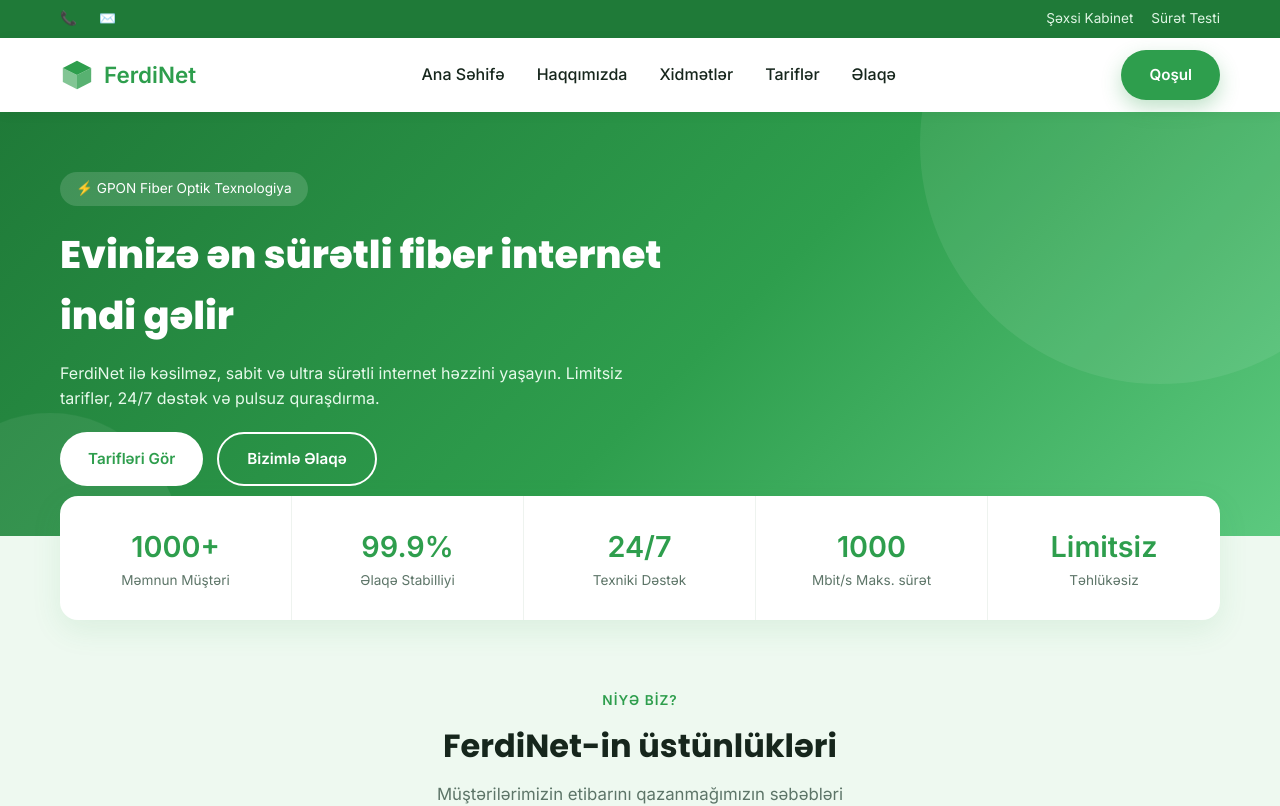
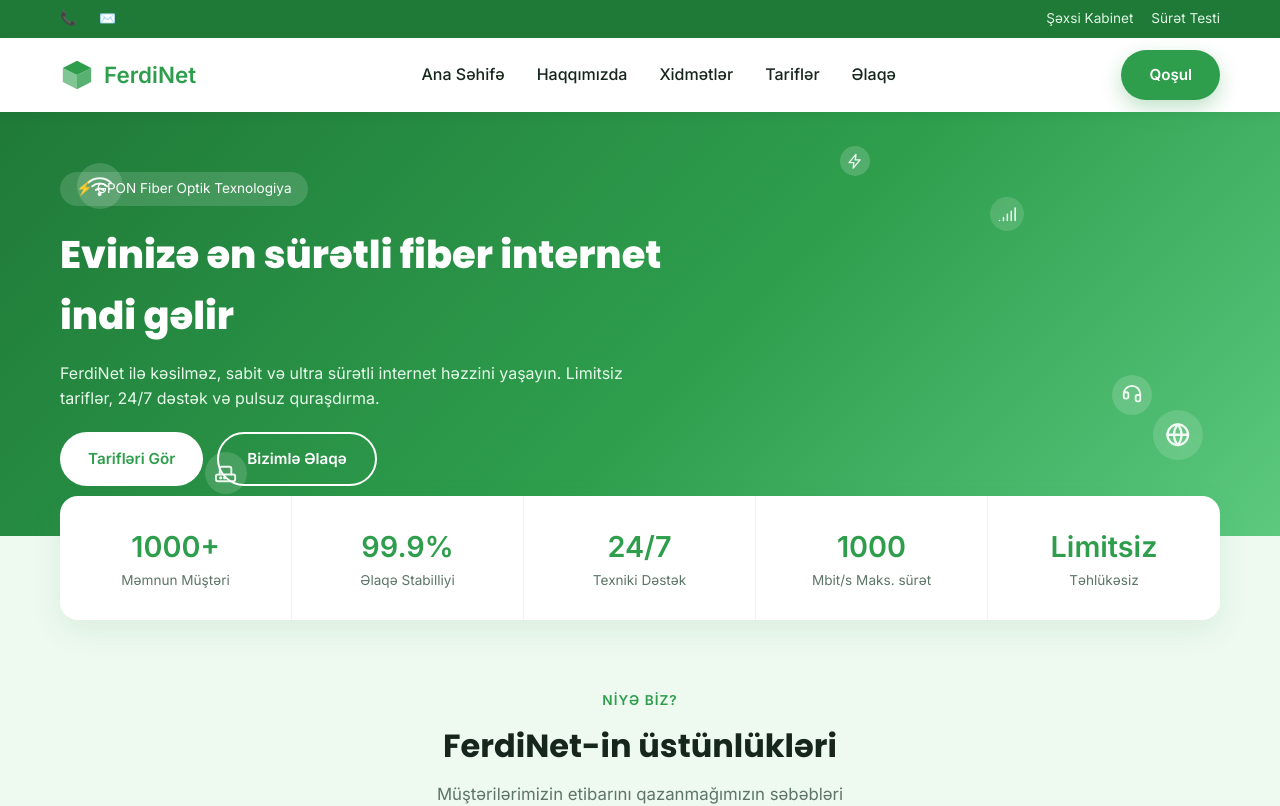
Before and after one commit to Samir210-az/FerdiNet, a Next.js app: page / in a window 1280 px wide. Shown: the top 806 px of the page. Built offline with nearby package versions, Linux system fonts and the light colour scheme.

Commit message:
Düzəliş: İndirim->Endirim; Parallax effekti gücləndirildi (görünən hala gəldi); bütün səhifələrin banner-lərinə üzən ikon nişanları (wifi, qulaqlıq, router, siqnal, ildırım, qlobus) əlavə edildi

```diff
--- a/src/app/elaqe/page.tsx
+++ b/src/app/elaqe/page.tsx
@@ -2,6 +2,7 @@
 import Header from "@/components/Header";
 import Footer from "@/components/Footer";
 import Link from "next/link";
+import BannerDecor from "@/components/BannerDecor";
 import { useState } from "react";
 import { collection, addDoc, serverTimestamp } from "firebase/firestore";
 import { db } from "@/lib/firebase";
@@ -31,6 +32,7 @@
     <>
       <Header />
       <section className="banner" style={{padding:"50px 0 40px"}}>
+        <BannerDecor compact />
         <div className="container">
           <div className="breadcrumb"><Link href="/">Ana Səhifə</Link> › <span>Əlaqə</span></div>
           <h1>Bizimlə Əlaqə</h1>
--- a/src/app/haqqinda/page.tsx
+++ b/src/app/haqqinda/page.tsx
@@ -1,6 +1,7 @@
 import Header from "@/components/Header";
 import Footer from "@/components/Footer";
 import Link from "next/link";
+import BannerDecor from "@/components/BannerDecor";
 
 export const metadata = { title: "Haqqımızda - FerdiNet" };
 
@@ -27,6 +28,7 @@
     <>
       <Header />
       <section className="banner" style={{padding:"50px 0 40px"}}>
+        <BannerDecor compact />
         <div className="container">
           <div className="breadcrumb"><Link href="/">Ana Səhifə</Link> › <span>Haqqımızda</span></div>
           <h1>FerdiNet haqqında</h1>
--- a/src/app/page.tsx
+++ b/src/app/page.tsx
@@ -2,15 +2,14 @@
 import Footer from "@/components/Footer";
 import Link from "next/link";
 import { PLANS } from "@/lib/plans";
-import ParallaxBlob from "@/components/Parallax";
+import BannerDecor from "@/components/BannerDecor";
 
 export default function Home() {
   return (
     <>
       <Header />
       <section className="banner">
-        <ParallaxBlob speed={0.25} style={{width:480,height:480,borderRadius:"50%",background:"rgba(255,255,255,.08)",top:-180,right:-120}} />
-        <ParallaxBlob speed={-0.15} style={{width:260,height:260,borderRadius:"50%",background:"rgba(255,255,255,.07)",bottom:-120,left:-80}} />
+        <BannerDecor />
         <div className="container">
           <div style={{display:"inline-flex",alignItems:"center",gap:8,background:"rgba(255,255,255,.15)",padding:"6px 16px",borderRadius:50,fontSize:".85rem",marginBottom:18,position:"relative",zIndex:2}}>⚡ GPON Fiber Optik Texnologiya</div>
           <h1>Evinizə ən sürətli fiber internet indi gəlir</h1>
--- a/src/app/tariflar/page.tsx
+++ b/src/app/tariflar/page.tsx
@@ -1,6 +1,7 @@
 import Header from "@/components/Header";
 import Footer from "@/components/Footer";
 import Link from "next/link";
+import BannerDecor from "@/components/BannerDecor";
 import { PLANS } from "@/lib/plans";
 
 export const metadata = { title: "Tariflər - FerdiNet" };
@@ -10,6 +11,7 @@
     <>
       <Header />
       <section className="banner" style={{padding:"50px 0 40px"}}>
+        <BannerDecor compact />
         <div className="container">
           <div className="breadcrumb"><Link href="/">Ana Səhifə</Link> › <span>Tariflər</span></div>
           <h1>İnternet Tarifləri — Sürətli, Limitsiz, Sərfəli</h1>
@@ -40,7 +42,7 @@
             {[
               { t: "İlk Ay Pulsuz", d: "Yeni müştərilər üçün ilk ay tamamilə pulsuzdur.", color: "#f59e0b",
                 icon: <><path d="M12 1v6m0 10v6M4.2 4.2l4.2 4.2m7.2 7.2 4.2 4.2M1 12h6m10 0h6M4.2 19.8l4.2-4.2m7.2-7.2 4.2-4.2"/></> },
-              { t: "İllik Ödəniş İndirimi", d: "İl ərzində ödəyənlərə 2 ay pulsuz hədiyyə.", color: "#3b82f6",
+              { t: "İllik Ödəniş Endirimi", d: "İl ərzində ödəyənlərə 2 ay pulsuz hədiyyə.", color: "#3b82f6",
                 icon: <><rect x="3" y="4" width="18" height="18" rx="2"/><path d="M16 2v4M8 2v4M3 10h18"/><path d="M9 16l2 2 4-4"/></> },
               { t: "Dost Gətir", d: "Hər dost üçün hesabınıza 1 ay pulsuz internet.", color: "#ec4899",
                 icon: <><circle cx="9" cy="7" r="4"/><path d="M2 21v-2a4 4 0 0 1 4-4h6a4 4 0 0 1 4 4v2"/><circle cx="18" cy="7" r="3" opacity=".6"/><path d="M22 21v-2a3 3 0 0 0-2-2.83"/></> },
--- a/src/app/xidmetler/page.tsx
+++ b/src/app/xidmetler/page.tsx
@@ -1,6 +1,7 @@
 import Header from "@/components/Header";
 import Footer from "@/components/Footer";
 import Link from "next/link";
+import BannerDecor from "@/components/BannerDecor";
 
 export const metadata = { title: "Xidmətlər - FerdiNet" };
 
@@ -27,6 +28,7 @@
     <>
       <Header />
       <section className="banner" style={{padding:"50px 0 40px"}}>
+        <BannerDecor compact />
         <div className="container">
           <div className="breadcrumb"><Link href="/">Ana Səhifə</Link> › <span>Xidmətlər</span></div>
           <h1>Xidmətlərimiz</h1>
--- /dev/null
+++ b/src/components/BannerDecor.tsx
@@ -0,0 +1,83 @@
+import ParallaxBlob from "./Parallax";
+
+const ICONS = {
+  wifi: (
+    <><path d="M5 12.55a11 11 0 0 1 14.08 0" /><path d="M1.42 9a16 16 0 0 1 21.16 0" /><path d="M8.53 16.11a6 6 0 0 1 6.95 0" /><circle cx="12" cy="20" r="1" /></>
+  ),
+  headset: (
+    <><path d="M3 11a9 9 0 0 1 18 0v6a2 2 0 0 1-2 2h-1a2 2 0 0 1-2-2v-3a2 2 0 0 1 2-2h3" /><path d="M3 11v3a2 2 0 0 0 2 2h1a2 2 0 0 0 2-2v-3a2 2 0 0 0-2-2H3" /></>
+  ),
+  router: (
+    <><rect x="2" y="14" width="20" height="7" rx="2" /><path d="M6 14V8a2 2 0 0 1 2-2h8a2 2 0 0 1 2 2v6" /><circle cx="7" cy="17.5" r=".7" fill="currentColor" /><circle cx="11" cy="17.5" r=".7" fill="currentColor" /></>
+  ),
+  signal: (
+    <><path d="M2 20h.01M7 20v-4M12 20v-8M17 20V8M22 20V4" /></>
+  ),
+  bolt: (
+    <path d="M13 2 3 14h7l-1 8 10-12h-7z" />
+  ),
+  globe: (
+    <><circle cx="12" cy="12" r="9" /><path d="M3 12h18M12 3a14 14 0 0 1 0 18M12 3a14 14 0 0 0 0 18" /></>
+  ),
+};
+
+const PRESETS: { icon: keyof typeof ICONS; top?: string; left?: string; right?: string; bottom?: string; size: number; speed: number; opacity: number }[] = [
+  { icon: "wifi", top: "12%", left: "6%", size: 46, speed: -0.18, opacity: 0.16 },
+  { icon: "headset", top: "62%", right: "10%", size: 40, speed: 0.22, opacity: 0.16 },
+  { icon: "signal", top: "20%", right: "20%", size: 34, speed: -0.12, opacity: 0.14 },
+  { icon: "router", bottom: "10%", left: "16%", size: 42, speed: 0.16, opacity: 0.15 },
+  { icon: "bolt", top: "8%", right: "32%", size: 30, speed: -0.25, opacity: 0.18 },
+  { icon: "globe", bottom: "18%", right: "6%", size: 50, speed: 0.1, opacity: 0.14 },
+];
+
+/**
+ * Banner daxilində üzən, parallax hərəkət edən ikon nişanları.
+ * compact=true: kiçik (alt səhifə) banner-lər üçün daha az/kiçik element.
+ */
+export default function BannerDecor({ compact = false }: { compact?: boolean }) {
+  const items = compact ? PRESETS.slice(0, 3) : PRESETS;
+  return (
+    <>
+      {items.map((p, i) => (
+        <ParallaxBlob
+          key={i}
+          speed={p.speed}
+          style={{
+            top: p.top,
+            left: p.left,
+            right: p.right,
+            bottom: p.bottom,
+            width: p.size,
+            height: p.size,
+            zIndex: 1,
+          }}
+        >
+          <div
+            style={{
+              width: "100%",
+              height: "100%",
+              borderRadius: "50%",
+              background: `rgba(255,255,255,${p.opacity})`,
+              display: "flex",
+              alignItems: "center",
+              justifyContent: "center",
+              backdropFilter: "blur(2px)",
+            }}
+          >
+            <svg
+              viewBox="0 0 24 24"
+              fill="none"
+              stroke="#fff"
+              strokeWidth="2"
+              strokeLinecap="round"
+              strokeLinejoin="round"
+              style={{ width: "55%", height: "55%", opacity: 0.9 }}
+            >
+              {ICONS[p.icon]}
+            </svg>
+          </div>
+        </ParallaxBlob>
+      ))}
+    </>
+  );
+}
--- a/src/components/Parallax.tsx
+++ b/src/components/Parallax.tsx
@@ -2,37 +2,43 @@
 import { useEffect, useRef } from "react";
 
 /**
- * Sürüşmə zamanı fərqli sürətlə hərəkət edən dekorativ fon elementi.
- * speed > 0: aşağıya doğru daha yavaş/sürətli hərəkət edir (parallax effekti).
+ * Sürüşmə zamanı fərqli sürətlə hərəkət edən dekorativ fon elementi (parallax).
+ * speed: müsbət = aşağı sürətlə düşür, mənfi = əksinə yuxarı hərəkət edir.
  */
 export default function ParallaxBlob({
   speed = 0.3,
   className = "",
   style = {},
+  children,
 }: {
   speed?: number;
   className?: string;
   style?: React.CSSProperties;
+  children?: React.ReactNode;
 }) {
   const ref = useRef<HTMLDivElement>(null);
 
   useEffect(() => {
     let frame = 0;
+    function update() {
+      if (ref.current) {
+        const y = window.scrollY * speed;
+        ref.current.style.transform = `translate3d(0, ${y}px, 0)`;
+      }
+      frame = 0;
+    }
     function onScroll() {
       if (frame) return;
-      frame = requestAnimationFrame(() => {
-        if (ref.current) {
-          const rect = ref.current.parentElement?.getBoundingClientRect();
-          const offset = rect ? -rect.top * speed : 0;
-          ref.current.style.transform = `translate3d(0, ${offset}px, 0)`;
-        }
-        frame = 0;
-      });
+      frame = requestAnimationFrame(update);
     }
     window.addEventListener("scroll", onScroll, { passive: true });
-    onScroll();
+    update();
     return () => window.removeEventListener("scroll", onScroll);
   }, [speed]);
 
-  return <div ref={ref} className={className} style={{ position: "absolute", willChange: "transform", ...style }} />;
+  return (
+    <div ref={ref} className={className} style={{ position: "absolute", willChange: "transform", ...style }}>
+      {children}
+    </div>
+  );
 }
```
